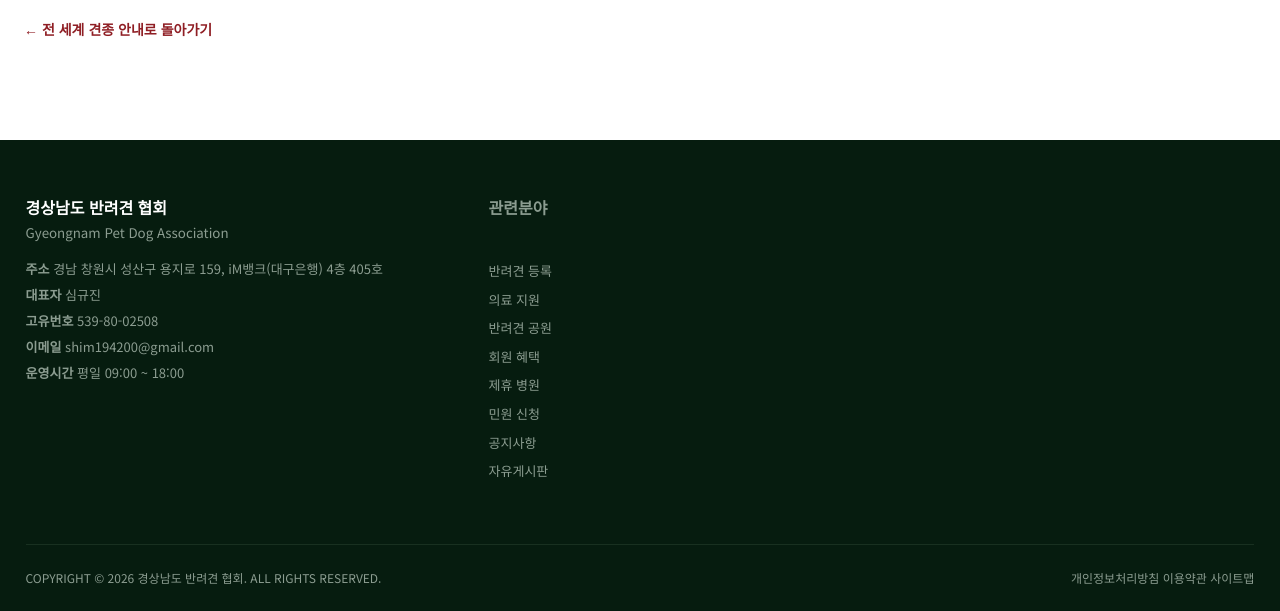
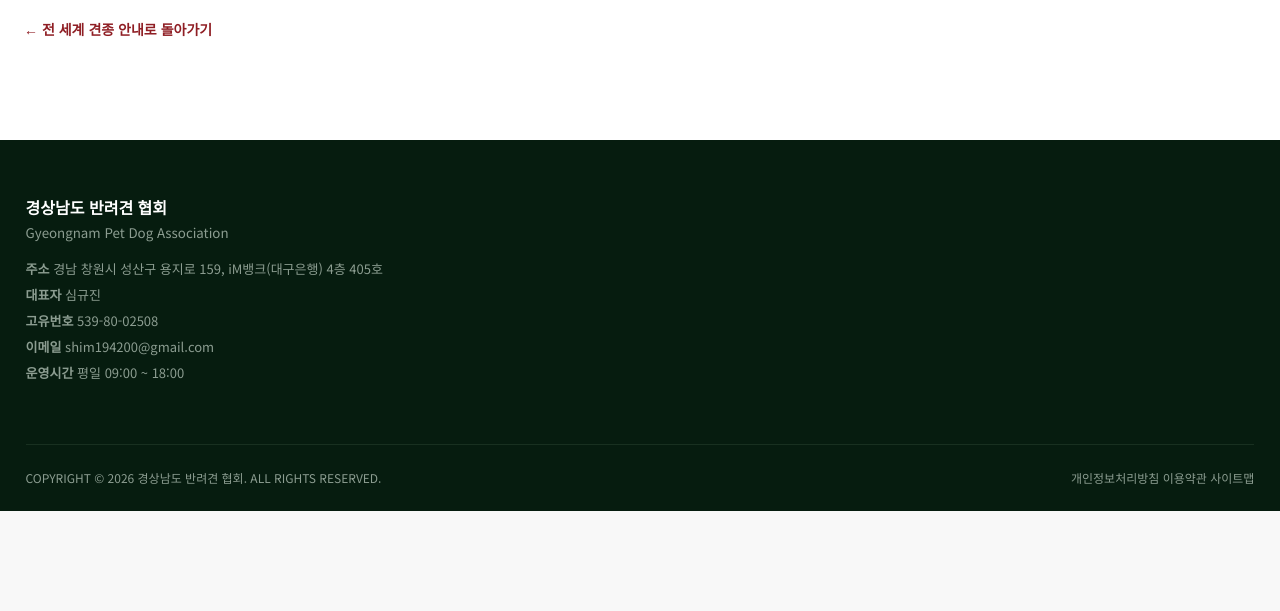
Before and after one commit to kprism/withdog, a Django app: page /breeds/ in a window 1280 px wide. Shown: the part 1073-1684 px from the top of the page. After the commit the page ends 1584 px from the top, so only its background shows below. Run offline with Django 5.2, Linux system fonts and the light colour scheme; data comes from the database, SQL or seed files in the repository; data that the repository does not hold is empty.

Commit message:
fix: remove footer related links section

```diff
--- a/backend/partners/templates/website/includes/public_footer.html
+++ b/backend/partners/templates/website/includes/public_footer.html
@@ -34,20 +34,6 @@
             </p>
         </div>
 
-        <div>
-            <b>관련분야</b>
-
-            <ul>
-                <li><a href="/#join">반려견 등록</a></li>
-                <li><a href="/partners.html">의료 지원</a></li>
-                <li><a href="/partners.html">반려견 공원</a></li>
-                <li><a href="/benefits.html">회원 혜택</a></li>
-                <li><a href="/partners.html">제휴 병원</a></li>
-                <li><a href="/community.html">민원 신청</a></li>
-                <li><a href="/board.html?tab=notice">공지사항</a></li>
-                <li><a href="/community.html">자유게시판</a></li>
-            </ul>
-        </div>
 
     </div>
 
```
